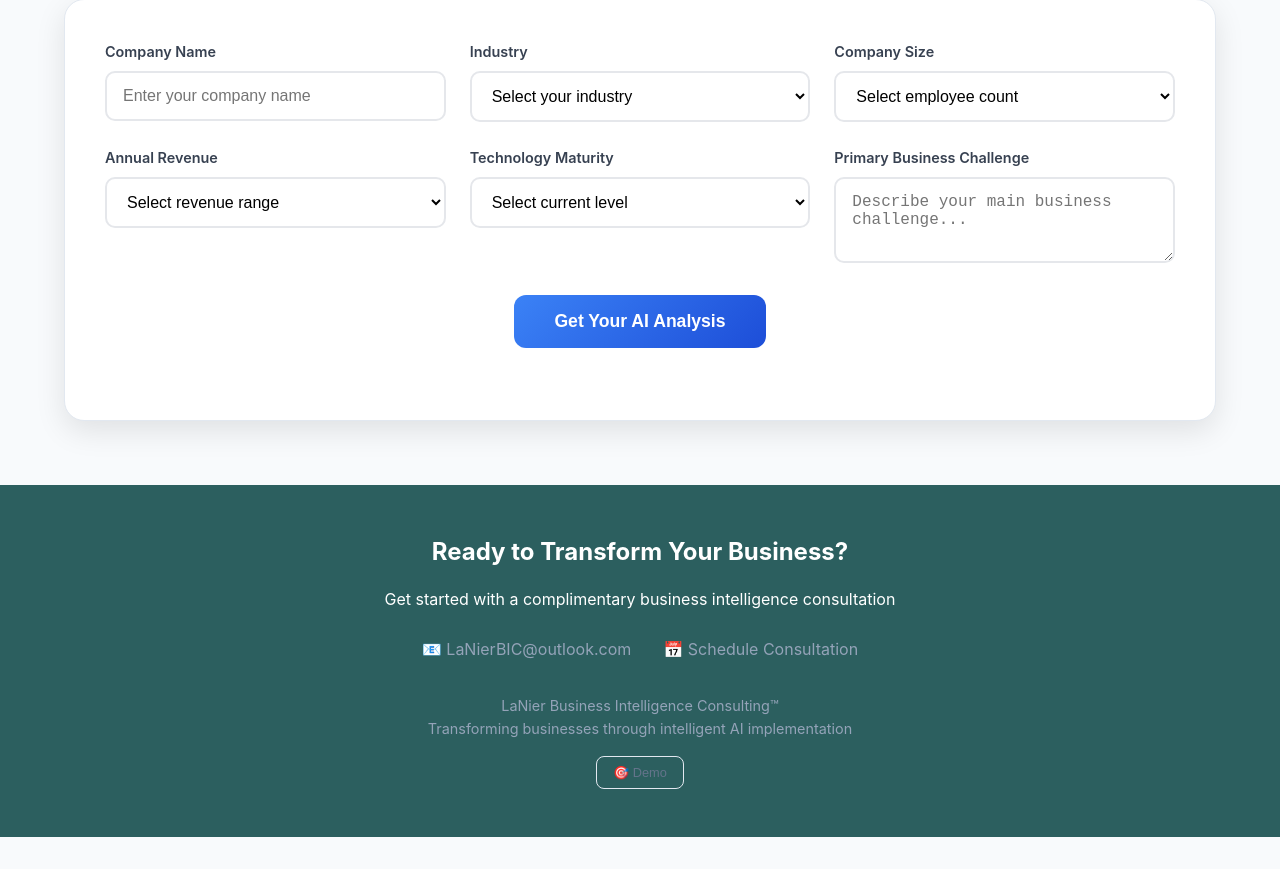
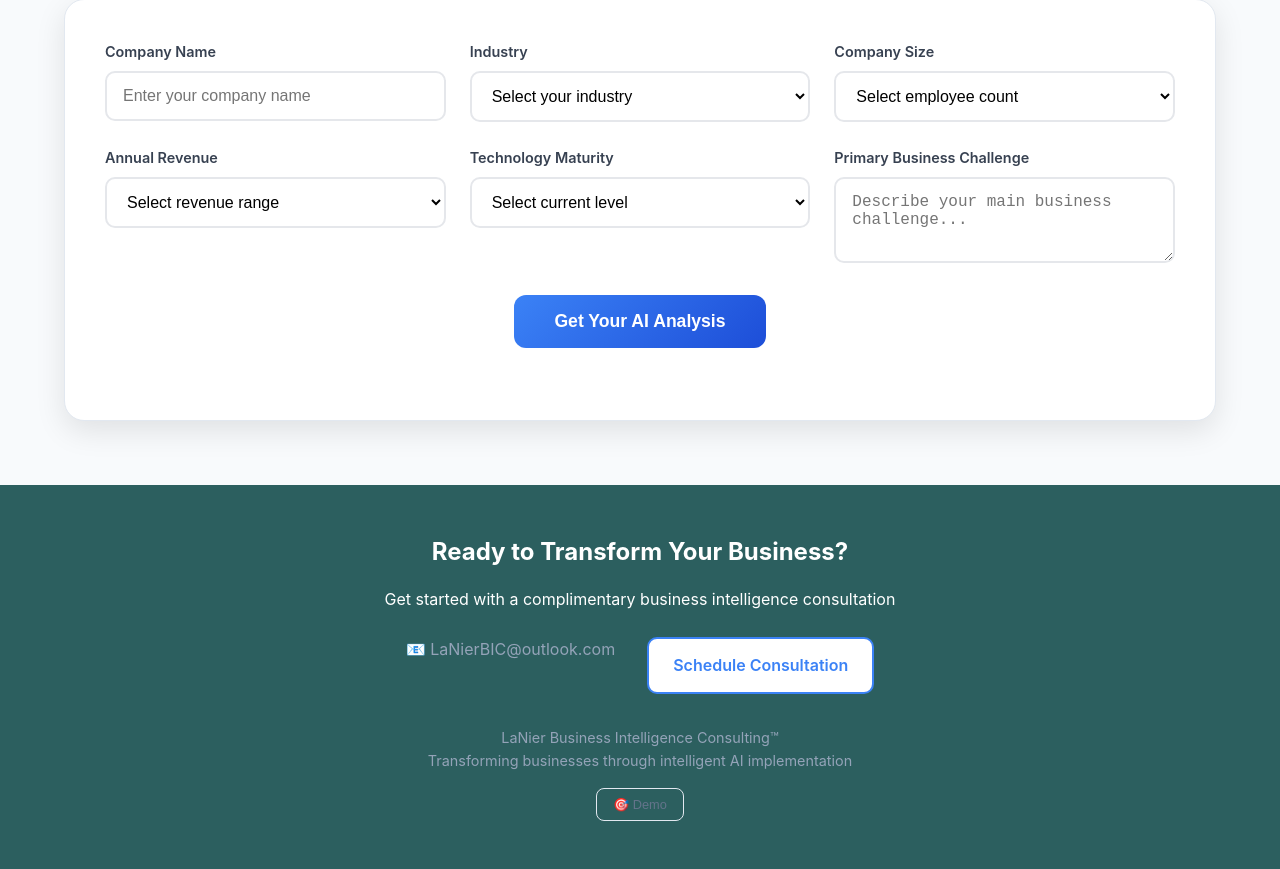
Before and after one commit to SharneseTrades/lanier-premium-consulting, a plain HTML site: page index.html in a window 1280 px wide. Shown: the part 1445-2314 px from the top of the page. Before the commit the page ends 2282 px from the top, so only its background shows below. Drawn offline with Linux system fonts and the light colour scheme.

Commit message:
Update index.html
center schedule consultation button

```diff
--- a/index.html
+++ b/index.html
@@ -705,7 +705,7 @@
                 <p>Get started with a complimentary business intelligence consultation</p>
                 <div class="contact-info">
                     <a href="mailto:LaNierBIC@outlook.com" class="contact-item">📧 LaNierBIC@outlook.com</a>
-                    <a href="https://calendly.com/lanierbusinessintelligence" class="contact-item">📅 Schedule Consultation</a>
+                    <a href="https://calendly.com/lanierbusinessintelligence" class="secondary-button" style="display: flex; align-items: center;">Schedule Consultation</a>
                 </div>
                 <p style="margin-top: 2rem; color: #94a3b8; font-size: 0.9rem;">
                     LaNier Business Intelligence Consulting™<br>
```
